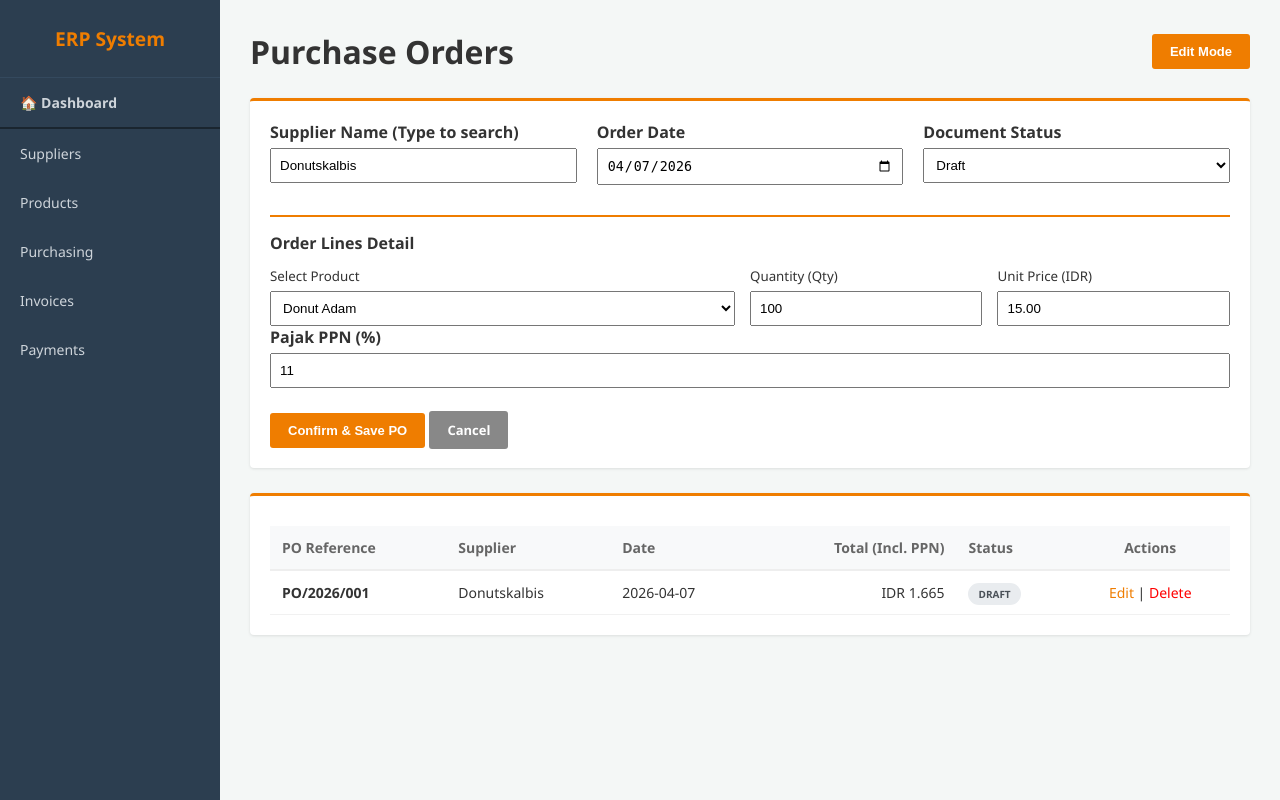
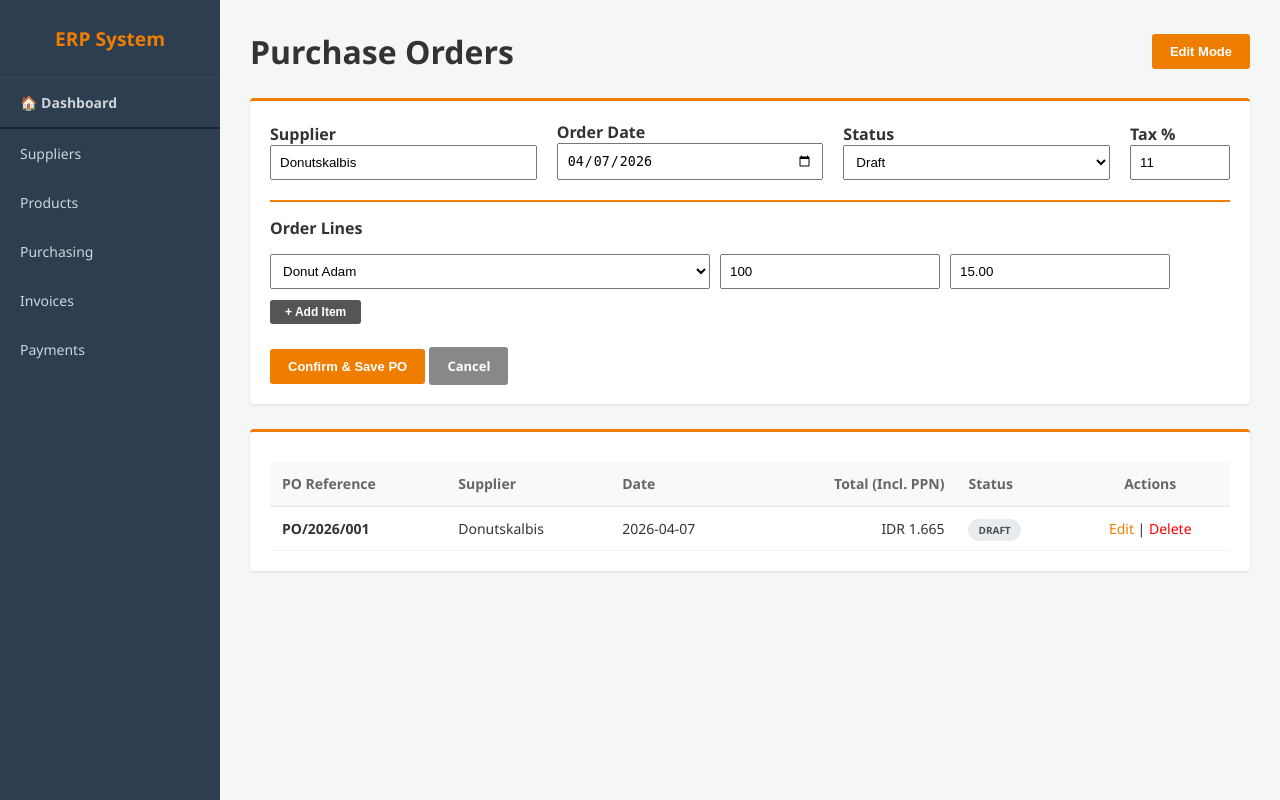
Before and after one commit to MikAbCh/project_kustomisasi_erp, a PHP site: page /purchase.php?edit=1 in a window 1280 px wide. Run offline with PHP 8.4, Linux system fonts and the light colour scheme; data comes from the database, SQL or seed files in the repository.

Commit message:
PO Sudah Bisa Lebih Dari 1 Produk

```diff
--- a/purchase.php
+++ b/purchase.php
@@ -10,49 +10,67 @@ if (isset($_GET['delete'])) {
     header("Location: purchase.php?msg=deleted");
 }
 
-// 2. LOGIKA SAVE (Create & Update)
+// 2. LOGIKA SAVE (Multi-Product Support)
 if (isset($_POST['save_purchase'])) {
-    $id           = $_POST['id_product_hidden']; // ID Hidden
     $supplier_name = $_POST['supplier_input'];
-
-    // Cari ID Supplier berdasarkan Nama (Karena kita pakai datalist/suggest)
     $res_s = mysqli_query($conn, "SELECT id_supplier FROM supplier WHERE nama_perusahaan = '$supplier_name'");
     $s_data = mysqli_fetch_assoc($res_s);
     $supplier_id = $s_data['id_supplier'];
 
     $tgl_order    = $_POST['tanggal_order'];
     $status       = $_POST['status_dokumen'];
-    $product_id   = $_POST['fk_product'];
-    $qty          = $_POST['qty'];
-    $harga        = $_POST['harga_satuan'];
     $persen_ppn   = $_POST['persen_ppn'];
 
-    $subtotal     = $qty * $harga;
-    $ppn          = $subtotal * ($persen_ppn / 100);
-    $total_all    = $subtotal + $ppn;
+    // Menghitung Total dari semua baris produk
+    $total_subtotal = 0;
+    foreach ($_POST['qty'] as $key => $qty) {
+        $total_subtotal += ($qty * $_POST['harga_satuan'][$key]);
+    }
+
+    $ppn       = $total_subtotal * ($persen_ppn / 100);
+    $total_all = $total_subtotal + $ppn;
 
     if (empty($_POST['id_purchase'])) {
+        // Simpan Header
         mysqli_query($conn, "INSERT INTO transaksi_purchase (fk_supplier, tanggal_order, status_dokumen, total_sebelum_pajak, pajak_ppn, total_keseluruhan)
-                            VALUES ('$supplier_id', '$tgl_order', '$status', '$subtotal', '$ppn', '$total_all')");
+                            VALUES ('$supplier_id', '$tgl_order', '$status', '$total_subtotal', '$ppn', '$total_all')");
         $new_id = mysqli_insert_id($conn);
+
+        // Simpan Lines (Looping)
+        foreach ($_POST['fk_product'] as $key => $prod_id) {
+            $q = $_POST['qty'][$key];
+            $h = $_POST['harga_satuan'][$key];
+            $sub = $q * $h;
             mysqli_query($conn, "INSERT INTO transaksi_purchase_line (fk_purchase, fk_product, qty, harga_satuan, subtotal)
-                            VALUES ('$new_id', '$product_id', '$qty', '$harga', '$subtotal')");
+                                VALUES ('$new_id', '$prod_id', '$q', '$h', '$sub')");
+        }
     } else {
         $id_p = $_POST['id_purchase'];
+        // Update Header
         mysqli_query($conn, "UPDATE transaksi_purchase SET fk_supplier='$supplier_id', tanggal_order='$tgl_order', status_dokumen='$status',
-                            total_sebelum_pajak='$subtotal', pajak_ppn='$ppn', total_keseluruhan='$total_all' WHERE id_purchase=$id_p");
-        mysqli_query($conn, "UPDATE transaksi_purchase_line SET fk_product='$product_id', qty='$qty', harga_satuan='$harga', subtotal='$subtotal' WHERE fk_purchase=$id_p");
+                            total_sebelum_pajak='$total_subtotal', pajak_ppn='$ppn', total_keseluruhan='$total_all' WHERE id_purchase=$id_p");
+
+        // Update Lines: Hapus baris lama lalu insert ulang agar sinkron
+        mysqli_query($conn, "DELETE FROM transaksi_purchase_line WHERE fk_purchase=$id_p");
+        foreach ($_POST['fk_product'] as $key => $prod_id) {
+            $q = $_POST['qty'][$key];
+            $h = $_POST['harga_satuan'][$key];
+            $sub = $q * $h;
+            mysqli_query($conn, "INSERT INTO transaksi_purchase_line (fk_purchase, fk_product, qty, harga_satuan, subtotal)
+                                VALUES ('$id_p', '$prod_id', '$q', '$h', '$sub')");
+        }
     }
     header("Location: purchase.php?msg=success");
 }
 
-$val = ['id_purchase'=>'','nama_perusahaan'=>'','tanggal_order'=>'','status_dokumen'=>'draft','fk_product'=>'','qty'=>'','harga_satuan'=>''];
+$val = ['id_purchase'=>'','nama_perusahaan'=>'','tanggal_order'=>date('Y-m-d'),'status_dokumen'=>'draft'];
+$lines = [];
 if (isset($_GET['edit'])) {
     $id = $_GET['edit'];
-    $res = mysqli_query($conn, "SELECT h.*, s.nama_perusahaan, l.fk_product, l.qty, l.harga_satuan FROM transaksi_purchase h
-                                JOIN supplier s ON h.fk_supplier = s.id_supplier
-                                JOIN transaksi_purchase_line l ON h.id_purchase = l.fk_purchase WHERE h.id_purchase = $id");
+    $res = mysqli_query($conn, "SELECT h.*, s.nama_perusahaan FROM transaksi_purchase h JOIN supplier s ON h.fk_supplier = s.id_supplier WHERE h.id_purchase = $id");
     $val = mysqli_fetch_assoc($res);
+    $res_l = mysqli_query($conn, "SELECT * FROM transaksi_purchase_line WHERE fk_purchase = $id");
+    while($l = mysqli_fetch_assoc($res_l)) $lines[] = $l;
 }
 ?>
 
@@ -65,10 +83,10 @@ if (isset($_GET['edit'])) {
     <form method="POST">
         <input type="hidden" name="id_purchase" value="<?= $val['id_purchase'] ?>">
 
-        <div style="display: grid; grid-template-columns: 1fr 1fr 1fr; gap: 20px;">
+        <div style="display: grid; grid-template-columns: 1fr 1fr 1fr 100px; gap: 20px; align-items: end;">
             <div>
-                <label><strong>Supplier Name (Type to search)</strong></label>
-                <input list="supplier_list" name="supplier_input" class="form-control" style="width:100%; padding:8px; margin-top:5px;" value="<?= $val['nama_perusahaan'] ?>" placeholder="Search supplier..." required>
+                <label><strong>Supplier</strong></label>
+                <input list="supplier_list" name="supplier_input" style="width:100%; padding:8px;" value="<?= $val['nama_perusahaan'] ?>" placeholder="Search..." required>
                 <datalist id="supplier_list">
                     <?php
                     $s_list = mysqli_query($conn, "SELECT nama_perusahaan FROM supplier");
@@ -76,15 +94,13 @@ if (isset($_GET['edit'])) {
                     ?>
                 </datalist>
             </div>
-
             <div>
                 <label><strong>Order Date</strong></label>
-                <input type="date" name="tanggal_order" style="width:100%; padding:8px; margin-top:5px;" value="<?= $val['tanggal_order'] ?>" required>
+                <input type="date" name="tanggal_order" style="width:100%; padding:8px;" value="<?= $val['tanggal_order'] ?>" required>
             </div>
-
             <div>
-                <label><strong>Document Status</strong></label>
-                <select name="status_dokumen" style="width:100%; padding:8px; margin-top:5px;">
+                <label><strong>Status</strong></label>
+                <select name="status_dokumen" style="width:100%; padding:8px;">
                     <?php $opts = ['draft','sent','purchase','done'];
                     foreach($opts as $o) {
                         $sel = ($o == $val['status_dokumen']) ? 'selected' : '';
@@ -92,38 +108,44 @@ if (isset($_GET['edit'])) {
                     } ?>
                 </select>
             </div>
+            <div>
+                <label><strong>Tax %</strong></label>
+                <input type="number" name="persen_ppn" style="width:100%; padding:8px;" value="11" min="0">
+            </div>
+        </div>
 
-            <div style="grid-column: span 3; border-top: 2px solid #ef7d00; padding-top: 15px; margin-top: 10px;">
-                <h4 style="margin-bottom: 10px;">Order Lines Detail</h4>
-                <div style="display: grid; grid-template-columns: 2fr 1fr 1fr; gap: 15px;">
-                    <div>
-                        <label><small>Select Product</small></label>
-                        <select name="fk_product" style="width:100%; padding:8px; margin-top:5px;" required>
-                            <option value="">-- Choose Product --</option>
+        <div style="margin-top: 20px; border-top: 2px solid #ef7d00; padding-top: 15px;">
+            <h4 style="margin-bottom: 15px;">Order Lines</h4>
+            <div id="line-container">
+                <?php
+                $p_options = "";
+                $p_list = mysqli_query($conn, "SELECT id_product, nama_product FROM product");
+                while($p = mysqli_fetch_assoc($p_list)) $p_options .= "<option value='{$p['id_product']}'>{$p['nama_product']}</option>";
+
+                if (empty($lines)) $lines[] = ['fk_product'=>'','qty'=>'','harga_satuan'=>'']; // Default 1 baris kosong
+                foreach($lines as $index => $ln): ?>
+                <div class="order-line" style="display: grid; grid-template-columns: 2fr 1fr 1fr 50px; gap: 10px; margin-bottom: 10px;">
+                    <select name="fk_product[]" style="padding:8px;" required>
+                        <option value="">-- Product --</option>
                         <?php
                         $p_list = mysqli_query($conn, "SELECT id_product, nama_product FROM product");
                         while($p = mysqli_fetch_assoc($p_list)) {
-                                $sel = ($p['id_product'] == $val['fk_product']) ? 'selected' : '';
+                            $sel = ($p['id_product'] == $ln['fk_product']) ? 'selected' : '';
                             echo "<option value='{$p['id_product']}' $sel>{$p['nama_product']}</option>";
                         }
                         ?>
                     </select>
+                    <input type="number" name="qty[]" placeholder="Qty" style="padding:8px;" value="<?= $ln['qty'] ?>" required>
+                    <input type="number" name="harga_satuan[]" placeholder="Price" style="padding:8px;" value="<?= $ln['harga_satuan'] ?>" required>
+                    <?php if($index > 0): ?>
+                        <button type="button" onclick="this.parentElement.remove()" style="background:red; color:white; border:none; border-radius:4px; cursor:pointer;">X</button>
+                    <?php else: ?>
+                        <span></span>
+                    <?php endif; ?>
                 </div>
-                    <div>
-                        <label><small>Quantity (Qty)</small></label>
-                        <input type="number" name="qty" style="width:100%; padding:8px; margin-top:5px;" placeholder="e.g. 10" value="<?= $val['qty'] ?>" required>
+                <?php endforeach; ?>
             </div>
-                    <div>
-                        <label><small>Unit Price (IDR)</small></label>
-                        <input type="number" name="harga_satuan" style="width:100%; padding:8px; margin-top:5px;" placeholder="e.g. 50000" value="<?= $val['harga_satuan'] ?>" required>
-                    </div>
-                </div>
-            </div>
-        </div>
-
-        <div>
-            <label><strong>Pajak PPN (%)</strong></label>
-            <input type="number" name="persen_ppn" style="width:100%; padding:8px; margin-top:5px;" value="11" min="0">
+            <button type="button" onclick="addItem()" class="btn-orange" style="background:#555; padding: 5px 15px; font-size: 12px;">+ Add Item</button>
         </div>
 
         <div style="margin-top: 25px;">
@@ -147,8 +169,7 @@ if (isset($_GET['edit'])) {
         </thead>
         <tbody>
             <?php
-            $sql = "SELECT p.*, s.nama_perusahaan FROM transaksi_purchase p
-                    JOIN supplier s ON p.fk_supplier = s.id_supplier ORDER BY p.id_purchase DESC";
+            $sql = "SELECT p.*, s.nama_perusahaan FROM transaksi_purchase p JOIN supplier s ON p.fk_supplier = s.id_supplier ORDER BY p.id_purchase DESC";
             $res = mysqli_query($conn, $sql);
             while($row = mysqli_fetch_assoc($res)) {
                 $st_class = ($row['status_dokumen'] == 'purchase') ? 'bg-posted' : 'bg-draft';
@@ -174,6 +195,26 @@ function toggleForm() {
     var x = document.getElementById("form-purchase");
     x.style.display = (x.style.display === "none") ? "block" : "none";
 }
+
+function addItem() {
+    const container = document.getElementById('line-container');
+    const firstLine = container.querySelector('.order-line');
+    const newLine = firstLine.cloneNode(true);
+
+    // Reset values in new line
+    newLine.querySelectorAll('input').forEach(input => input.value = '');
+    newLine.querySelectorAll('select').forEach(select => select.selectedIndex = 0);
+
+    // Add remove button to new line
+    const removeBtn = document.createElement('button');
+    removeBtn.type = "button";
+    removeBtn.innerText = "X";
+    removeBtn.style = "background:red; color:white; border:none; border-radius:4px; cursor:pointer;";
+    removeBtn.onclick = function() { this.parentElement.remove(); };
+
+    newLine.replaceChild(removeBtn, newLine.lastElementChild);
+    container.appendChild(newLine);
+}
 </script>
 
 <?php echo "</div></body></html>"; ?>
```
Lines whose indentation alone changed are shown as unchanged.
